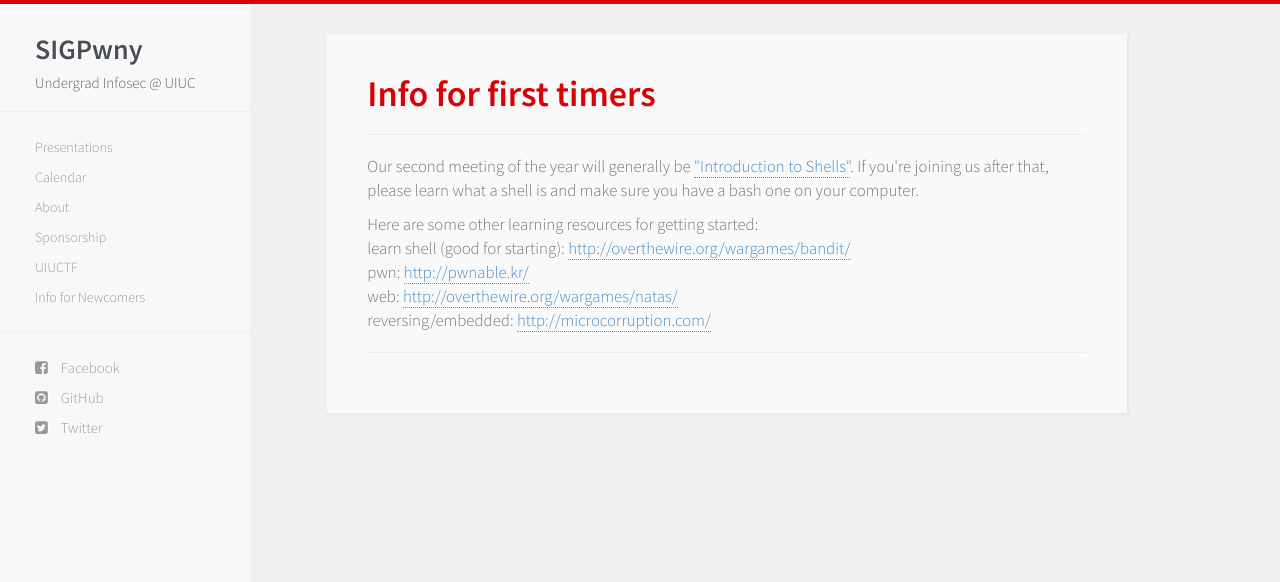
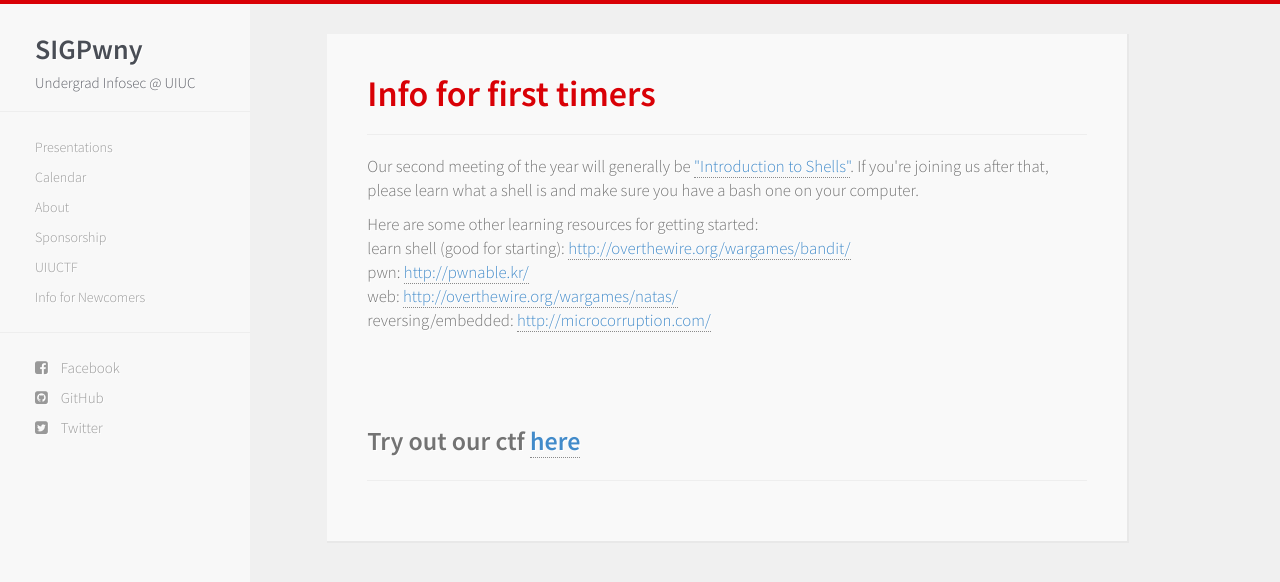
Before and after one commit to sigpwny/sigpwny.github.io-archive, a Jekyll site: the page newcomers.html, which Jekyll copies as it is, in a window 1280 px wide. Shown: the top 582 px of the page. Built offline with Jekyll 4.4.1, drawn with Linux system fonts in a browser that asks for light colours; nearby versions of some CDN libraries.

Commit message:
automated

```diff
--- a/newcomers.html
+++ b/newcomers.html
@@ -72,6 +72,9 @@
       pwn: <a href = "http://pwnable.kr/">http://pwnable.kr/</a><br />
       web: <a href = "http://overthewire.org/wargames/natas/">http://overthewire.org/wargames/natas/</a><br />
       reversing/embedded: <a href = "http://microcorruption.com/">http://microcorruption.com/</a><br /></p>
+      <br></br>
+      <br></br>
+      <p style="font-size:26px;"><b>Try out our ctf <a href="http://sigpwny.com/">here</a></b></p>
           <hr />
 
         </div>
```
